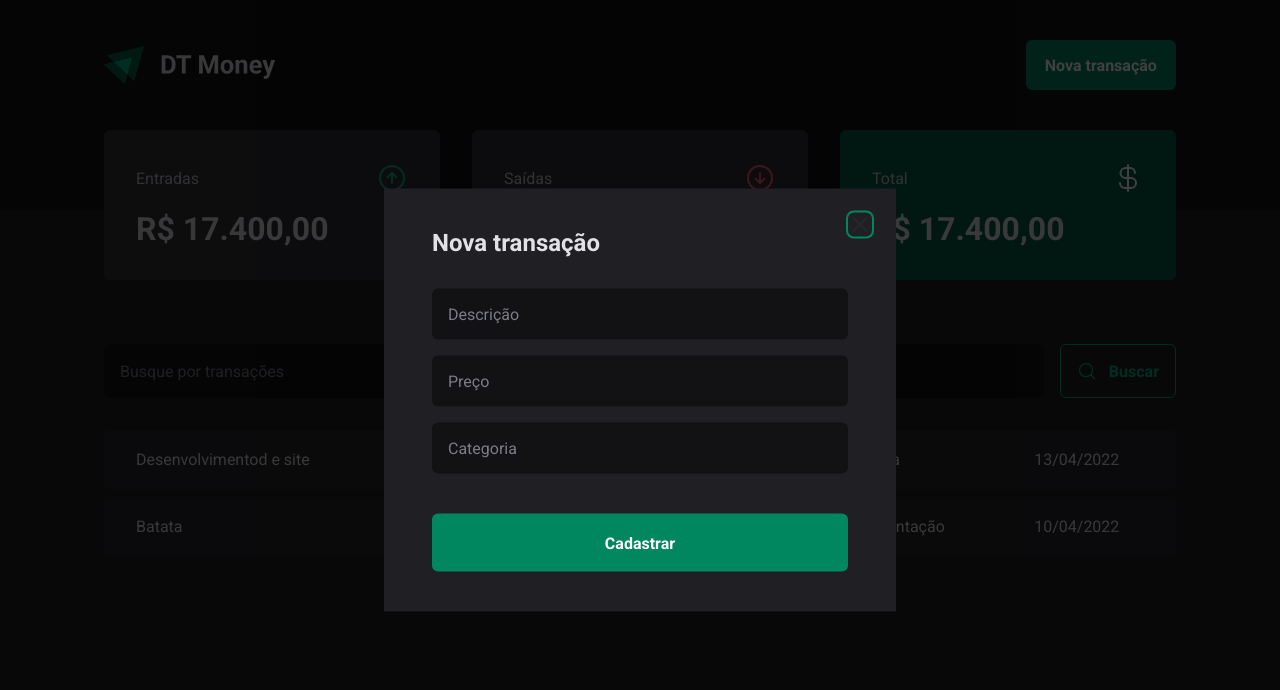
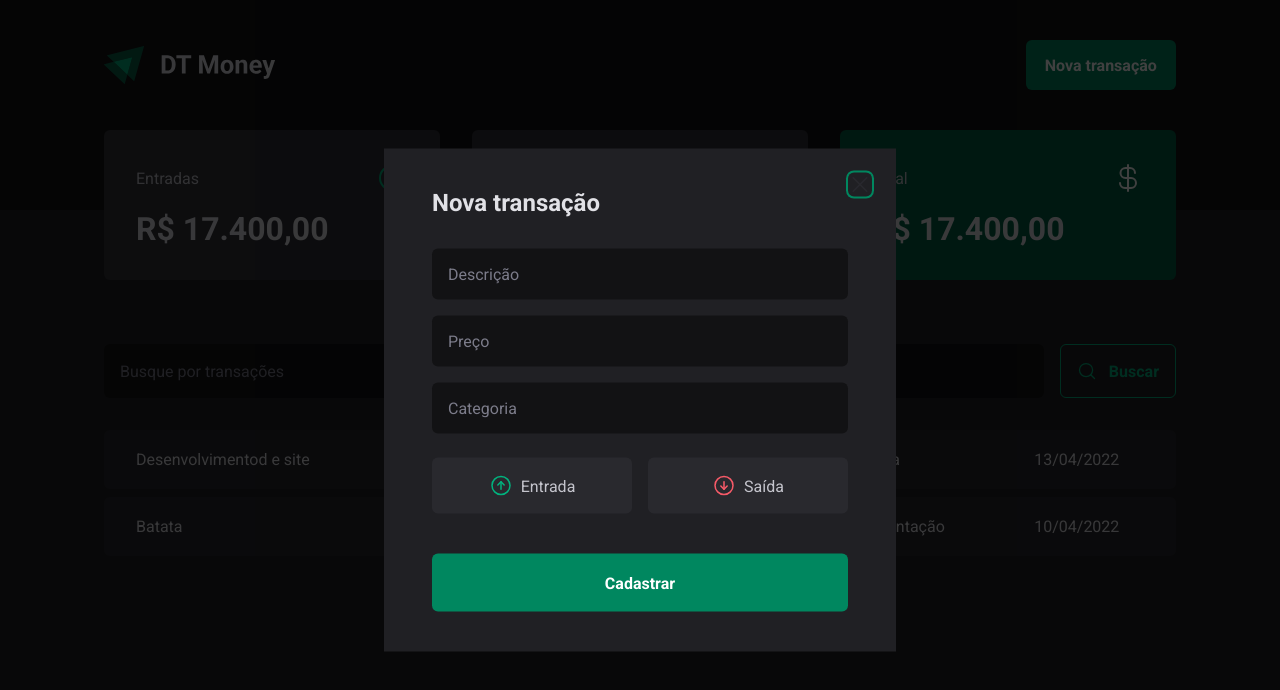
Before and after one commit to filipesalesaraujo/dt-money, a React (Vite) app: page / in a window 1280 px wide. Both pictures are taken after a click on the button "Nova transação". Shown: the top 690 px of the page. Built offline with nearby package versions, Linux system fonts and the light colour scheme.

Commit message:
Estrutura visual - Botões de entrada e saída

```diff
--- a/src/components/NewTransactionModal/index.tsx
+++ b/src/components/NewTransactionModal/index.tsx
@@ -1,8 +1,9 @@
 import * as Dialog from "@radix-ui/react-dialog";
 
-import {X} from "phosphor-react";
+import {ArrowCircleDown, ArrowCircleUp, X} from "phosphor-react";
 
-import {CloseButton, Content, Overlay} from "./styles";
+import {CloseButton, Content, Overlay, TransactionType, TransactionTypeButton} from "./styles";
+import {Transactions} from "../../pages/Transactions";
 
 export function NewTransactionModal() {
     return (
@@ -19,6 +20,21 @@
                     <input type="text" placeholder='Descrição' required/>
                     <input type="number" placeholder='Preço' required/>
                     <input type="text" placeholder='Categoria' required/>
+
+                    <TransactionType>
+
+                        <TransactionTypeButton variant='income'>
+                            <ArrowCircleUp size={24}/>
+                            <span>Entrada</span>
+                        </TransactionTypeButton>
+
+                        <TransactionTypeButton variant='outcome'>
+                            <ArrowCircleDown size={24}/>
+                            <span>Saída</span>
+                        </TransactionTypeButton>
+
+                    </TransactionType>
+
                     <button type="submit">Cadastrar</button>
                 </form>
             </Content>
--- a/src/components/NewTransactionModal/styles.ts
+++ b/src/components/NewTransactionModal/styles.ts
@@ -69,3 +69,31 @@
   border-radius: 6px;
   color: ${props => props.theme['gray-700']};
 `
+
+export const TransactionType = styled.div`
+  display: grid;
+  grid-template-columns: repeat(2, 1fr);
+  gap: 1rem;
+  margin-top: 0.5rem
+`
+
+interface TransactionTypeButtonProps {
+    variant: 'income' | 'outcome'
+}
+
+export const TransactionTypeButton = styled.button<TransactionTypeButtonProps>`
+  background-color: ${props => props.theme['gray-700']};
+  padding: 1rem;
+  display: flex;
+  align-items: center;
+  justify-content: center;
+  gap: 0.5rem;
+  border-radius: 6px;
+  cursor: pointer;
+  border: 0;
+  color: ${props => props.theme['gray-300']};
+
+  svg {
+    color: ${props => props.variant === 'income' ? props.theme['green-300'] : props.theme['red-300']};
+  }
+`
```
